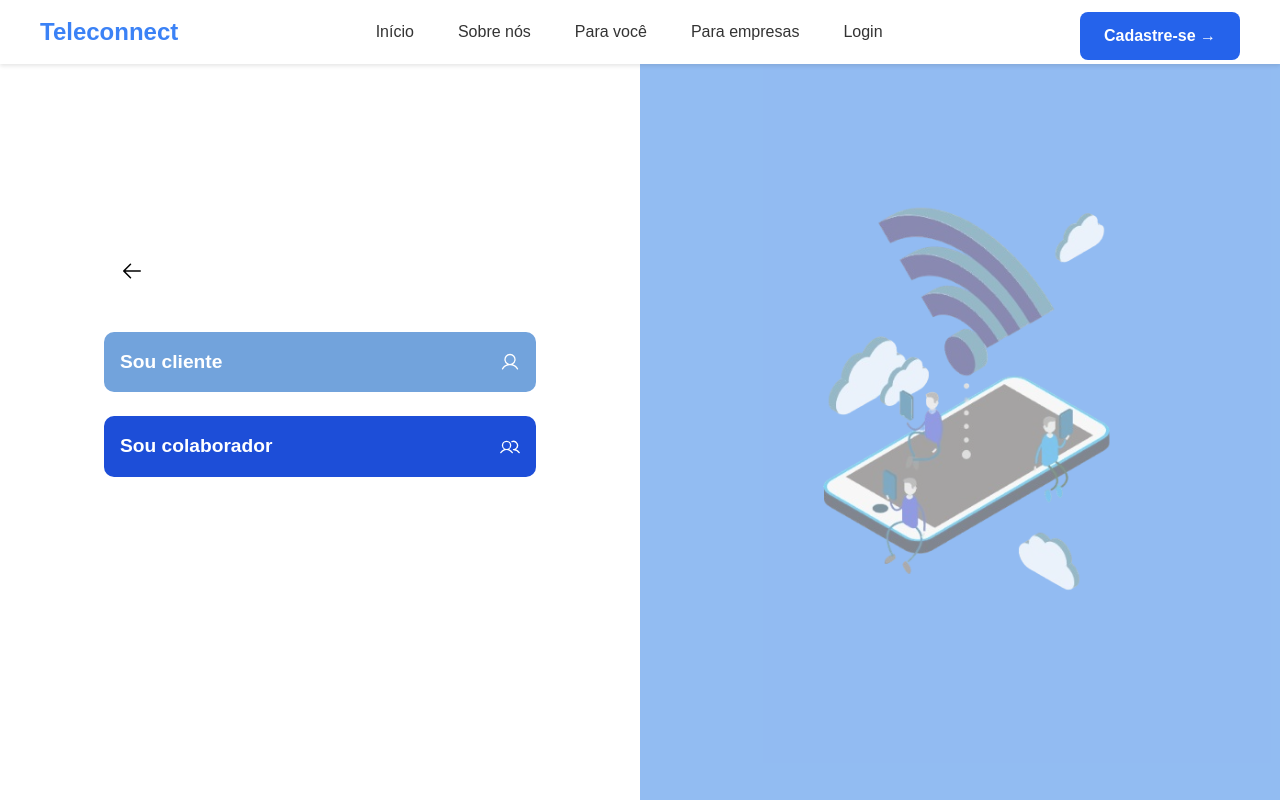
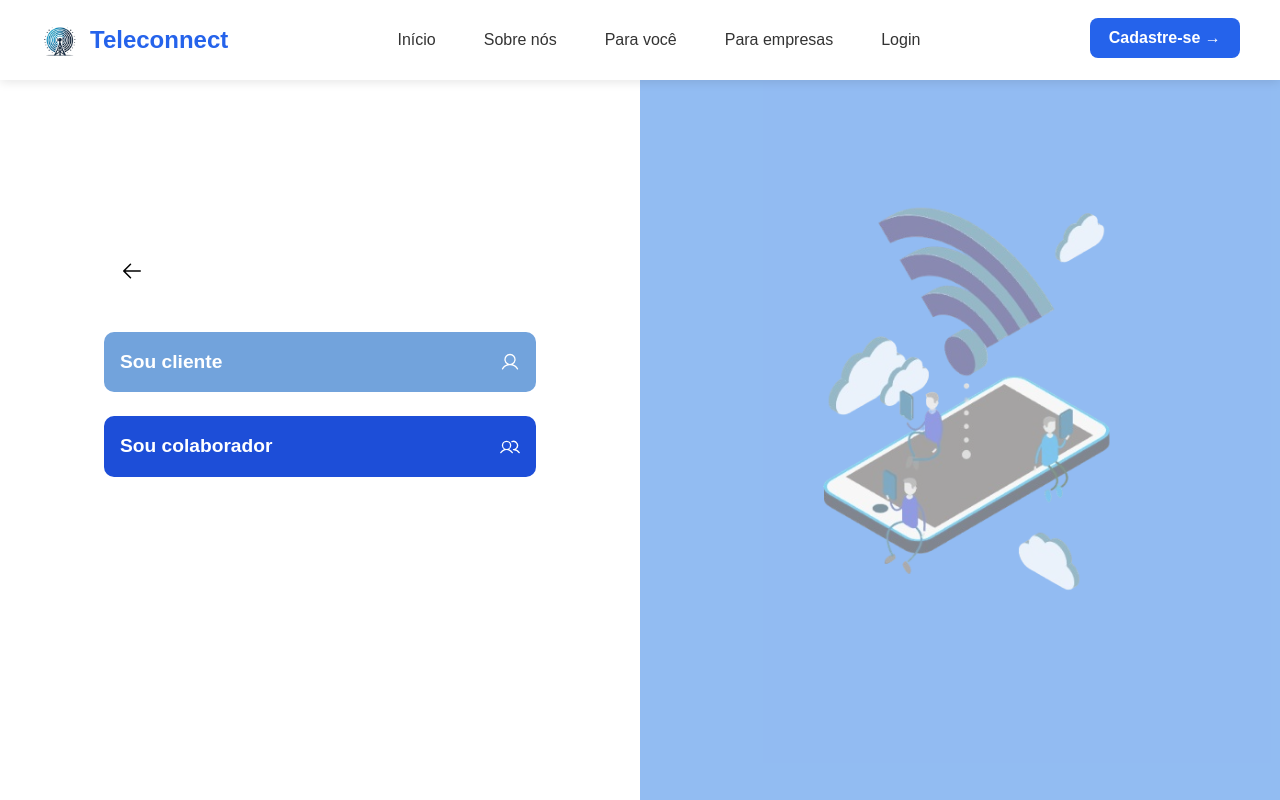
Before and after one commit to JoaoDelomo/case_II_frontend, a React (Vite) app in the folder teleconnect/: page /login in a window 1280 px wide. Built offline with nearby package versions, Linux system fonts and the light colour scheme.

Commit message:
adicionando logo

```diff
--- a/teleconnect/src/components/header/Header.module.css
+++ b/teleconnect/src/components/header/Header.module.css
@@ -8,6 +8,7 @@
   z-index: 50;
 }
 
+/* Container geral do header */
 .container {
   display: flex;
   justify-content: space-between;
@@ -17,60 +18,81 @@
   margin: 0 auto;
 }
 
-  .logo {
+/* Logo + Nome */
+.logoContainer {
+  display: flex;
+  align-items: center;
+  gap: 10px;
+  text-decoration: none;
+}
+
+.logoImage {
+  width: 40px;
+  height: auto;
+}
+
+.logoText {
   font-size: 1.5rem;
   font-weight: bold;
   color: #2563eb;
-    text-align: center;
-    flex-grow: 1; /* Centraliza no Mobile */
 }
 
+/* Menu Desktop */
 .navDesktop {
   display: none;
 }
 
 .navMobile {
   position: absolute;
-    top: 64px; /* Mantém o menu abaixo do header */
+  top: 64px;
   left: 0;
   width: 100%;
   background-color: white;
   display: flex;
   flex-direction: column;
   align-items: center;
-    justify-content: center; /* Centraliza os itens */
+  justify-content: center;
   padding: 1.5rem 0;
   gap: 1rem;
   box-shadow: 0px 4px 6px rgba(0, 0, 0, 0.1);
 }
 
-
-
 .navLink {
   padding: 0.75rem;
   text-align: center;
-    color: #333; /* Restaurando a cor correta */
+  color: #333;
   font-weight: 500;
+}
+
+/* Botão Cadastre-se */
+.actions {
+  display: flex;
+  align-items: center;
 }
 
 .registerButton {
   background-color: #2563eb;
   color: white;
-    padding: 0.75rem 1.5rem;
+  padding: 0.5rem 1.2rem;
   border-radius: 8px;
   font-weight: bold;
   display: inline-block;
   text-align: center;
-    margin-top: 0.5rem;
+  margin-top: -5px; /* Deslocando para cima */
+  transition: background 0.3s ease;
 }
 
-  /* Ícone do menu hambúrguer com linhas finas e cinza escuro */
-  .menuIcon {
-    color: #333; /* Cinza escuro */
-    stroke-width: 1.5px; /* Linhas mais finas */
+.registerButton:hover {
+  background-color: #1e40af;
 }
 
-  /* Mobile */
+/* Ícone do menu hambúrguer */
+.menuIcon {
+  color: #333;
+  stroke-width: 1.5px;
+}
+
+/* Botão do menu no mobile */
 .menuButton {
   display: block;
   background: none;
@@ -78,78 +100,18 @@
   cursor: pointer;
 }
 
-  /* Responsivo */
+/* Ajustes responsivos */
 @media (min-width: 768px) {
   .navDesktop {
     display: flex;
     gap: 1.5rem;
-    }
-    .menuButton {
-      display: none; /* Esconde o menu hambúrguer no Desktop */
-    }
-  }
-
-  .header {
-    background-color: white;
-    box-shadow: 0 2px 4px rgba(0, 0, 0, 0.1);
-    position: fixed;
-    width: 100%;
-    z-index: 50;
-  }
-
-  .container {
-    display: flex;
-    align-items: center;
-    justify-content: space-between;
-    height: 64px;
-    padding: 0 1.5rem;
-  }
-
-  /* Menu Desktop - Some no mobile */
-  .navDesktop {
-    display: none;
-  }
-
-  /* Menu Mobile - Ícone hambúrguer */
-  .menuButton {
-    display: block;
-  }
-
-  /* Logo - Centralizado apenas no mobile */
-  .logo {
-    font-size: 1.5rem;
-    font-weight: bold;
-    color: #3b82f6;
-    text-align: center;
-    flex-grow: 1; /* Mantém centralizado no Mobile */
-  }
-
-  /* Menu Mobile - Inicialmente escondido */
-  .navMobile {
-    position: absolute;
-    top: 64px;
-    left: 0;
-    width: 100%;
-    background-color: white; /* Agora é branco */
-    display: flex;
-    flex-direction: column;
-    align-items: center;
-    box-shadow: 0px 4px 6px rgba(0, 0, 0, 0.1);
-  }
-
-  /* Regra para mostrar no Desktop */
-  @media (min-width: 768px) {
-    .navDesktop {
-      display: flex;
-      gap: 20px;
   }
 
   .menuButton {
     display: none;
   }
 
-    .logo {
-      text-align: left;
+  .logoContainer {
     flex-grow: 0;
   }
 
@@ -158,7 +120,7 @@
   }
 }
 
-  /* Esconder botão "Cadastre-se" no mobile */
+/* Esconde o botão "Cadastre-se" no mobile */
 @media (max-width: 767px) {
   .actions {
     display: none;
--- a/teleconnect/src/components/header/Header.tsx
+++ b/teleconnect/src/components/header/Header.tsx
@@ -2,6 +2,7 @@ import { useState } from "react";
 import { List, X } from "@phosphor-icons/react";
 import { Link } from "react-router-dom";
 import styles from "./Header.module.css";
+import logoTeleconnect from "../../assets/logo_teleconnect.png"; // Importando o logo
 
 export default function Header() {
   const [isOpen, setIsOpen] = useState(false);
@@ -14,9 +15,10 @@ export default function Header() {
           {isOpen ? <X size={28} className={styles.menuIcon} /> : <List size={28} className={styles.menuIcon} />}
         </button>
 
-        {/* Logo - Centralizada no Mobile */}
-        <Link to="/" className={styles.logo}>
-          Teleconnect
+        {/* Logo + Nome Teleconnect */}
+        <Link to="/" className={styles.logoContainer}>
+          <img src={logoTeleconnect} alt="Logo Teleconnect" className={styles.logoImage} />
+          <span className={styles.logoText}>Teleconnect</span>
         </Link>
 
         {/* Menu Desktop - Some no mobile */}
@@ -42,7 +44,7 @@ export default function Header() {
           <Link to="/" className={styles.navLink} onClick={() => setIsOpen(false)}>Início</Link>
           <Link to="/sobre-nos" className={styles.navLink} onClick={() => setIsOpen(false)}>Sobre nós</Link>
           <Link to="/para-voce" className={styles.navLink} onClick={() => setIsOpen(false)}>Para você</Link>
-          <Link to="/para empresas" className={styles.navLink} onClick={() => setIsOpen(false)}>Para empresas</Link>
+          <Link to="/para-empresas" className={styles.navLink} onClick={() => setIsOpen(false)}>Para empresas</Link>
           <Link to="/login" className={styles.navLink} onClick={() => setIsOpen(false)}>Login</Link>
           <Link to="/register" className={styles.registerButton}>
             Cadastre-se →
```
Lines whose indentation alone changed are shown as unchanged.
